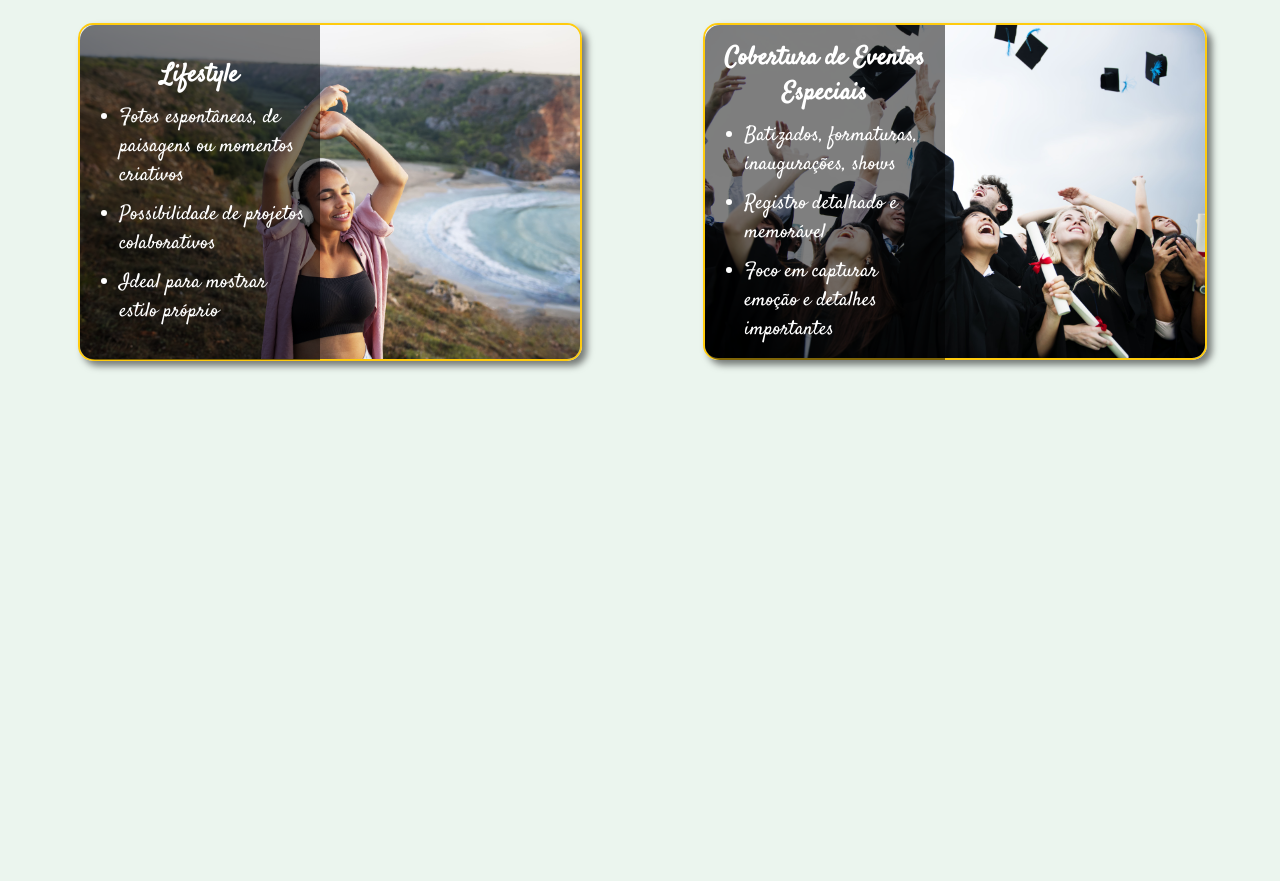
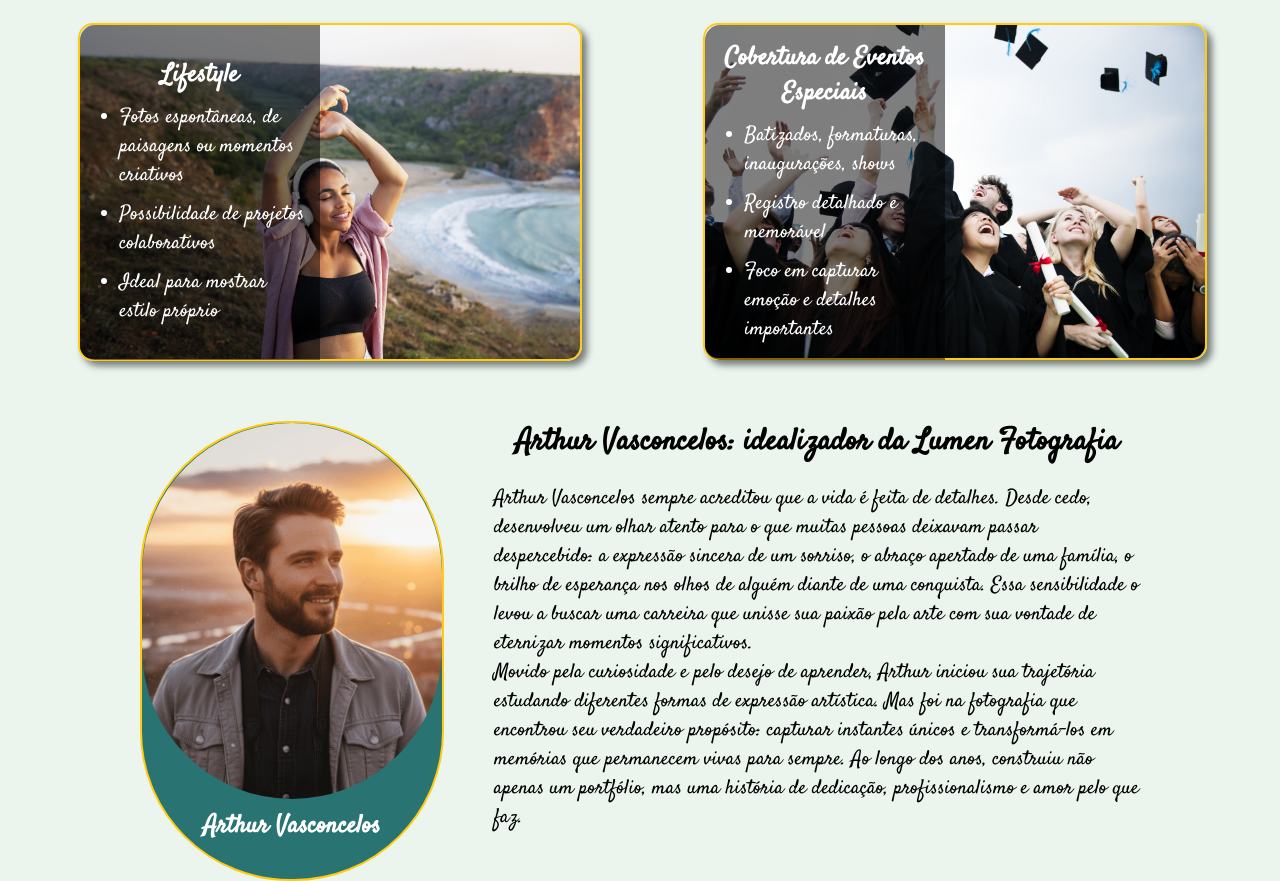
Before and after one commit to NathanEABev/Menu-Toggle, a plain HTML site: page documentos/index.html in a window 1280 px wide. Shown: the part 3019-3900 px from the top of the page. Before the commit the page ends 3410 px from the top, so only its background shows below. Drawn offline with Linux system fonts and the light colour scheme.

Commit message:
criação da seção sobre

```diff
--- a/documentos/index.html
+++ b/documentos/index.html
@@ -181,7 +181,13 @@
             </div>
         </section>
         <section id="sobre">
-
+            <div id="autor">
+                <img src="../imgs/arthur.png" alt="">
+                <h4>Arthur Vasconcelos</h4>
+            </div>
+            <h2>Arthur Vasconcelos: idealizador da Lumen Fotografia</h2>
+            <p>Arthur Vasconcelos sempre acreditou que a vida é feita de detalhes. Desde cedo, desenvolveu um olhar atento para o que muitas pessoas deixavam passar despercebido: a expressão sincera de um sorriso, o abraço apertado de uma família, o brilho de esperança nos olhos de alguém diante de uma conquista. Essa sensibilidade o levou a buscar uma carreira que unisse sua paixão pela arte com sua vontade de eternizar momentos significativos.</p>
+            <p>Movido pela curiosidade e pelo desejo de aprender, Arthur iniciou sua trajetória estudando diferentes formas de expressão artística. Mas foi na fotografia que encontrou seu verdadeiro propósito: capturar instantes únicos e transformá-los em memórias que permanecem vivas para sempre. Ao longo dos anos, construiu não apenas um portfólio, mas uma história de dedicação, profissionalismo e amor pelo que faz.</p>
         </section>
     </main>
 
--- a/documentos/style.css
+++ b/documentos/style.css
@@ -1,6 +1,6 @@
-/*Configurações gerais*/
+@import url('https://fonts.googleapis.com/css2?family=Satisfy&display=swap');
 
-@import url('https://fonts.googleapis.com/css2?family=Satisfy&display=swap');
+/*variáveis de cores*/
 
 :root {
     --dourado: #FFCB0E;
@@ -8,6 +8,8 @@
     --azul-escuro: #1B4B4B;
     --fundo: #EBF5EE;
 }
+
+/*Configurações gerais*/
 
 * {
     margin: 0;
@@ -248,6 +250,35 @@ h2 {
     z-index: 101;
 }
 
+/*sobre*/
+
+#sobre {
+    margin: 30px auto 0;
+    width: 80%;
+    max-width: 1000px;
+}
+
+#autor {
+    background-color: var(--azul);
+    color: white;
+    text-align: center;
+    width: 300px;
+    padding-bottom: 25px;
+    border: #FFCB0E 2px solid;
+    border-radius: 150px;
+    float: inline-start;
+    margin-right: 50px;
+}
+
+#autor img {
+    width: 100%;border-radius: 150px;
+}
+
+h4 {
+    font-size: 25px;
+    margin-bottom: 10px;
+}
+
 /*responsividade*/
 
 @media screen and (max-width: 1050px) {
```
Also changed, not shown: imgs/arthur.png (added).
